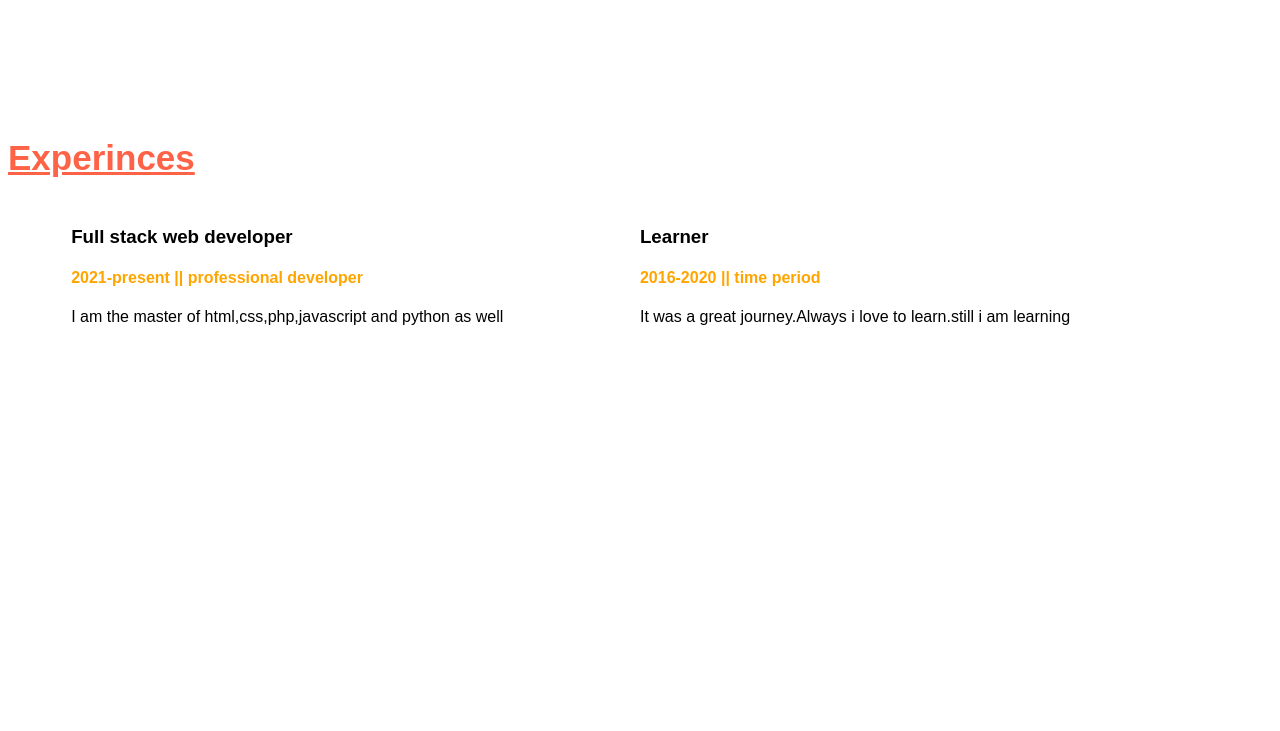
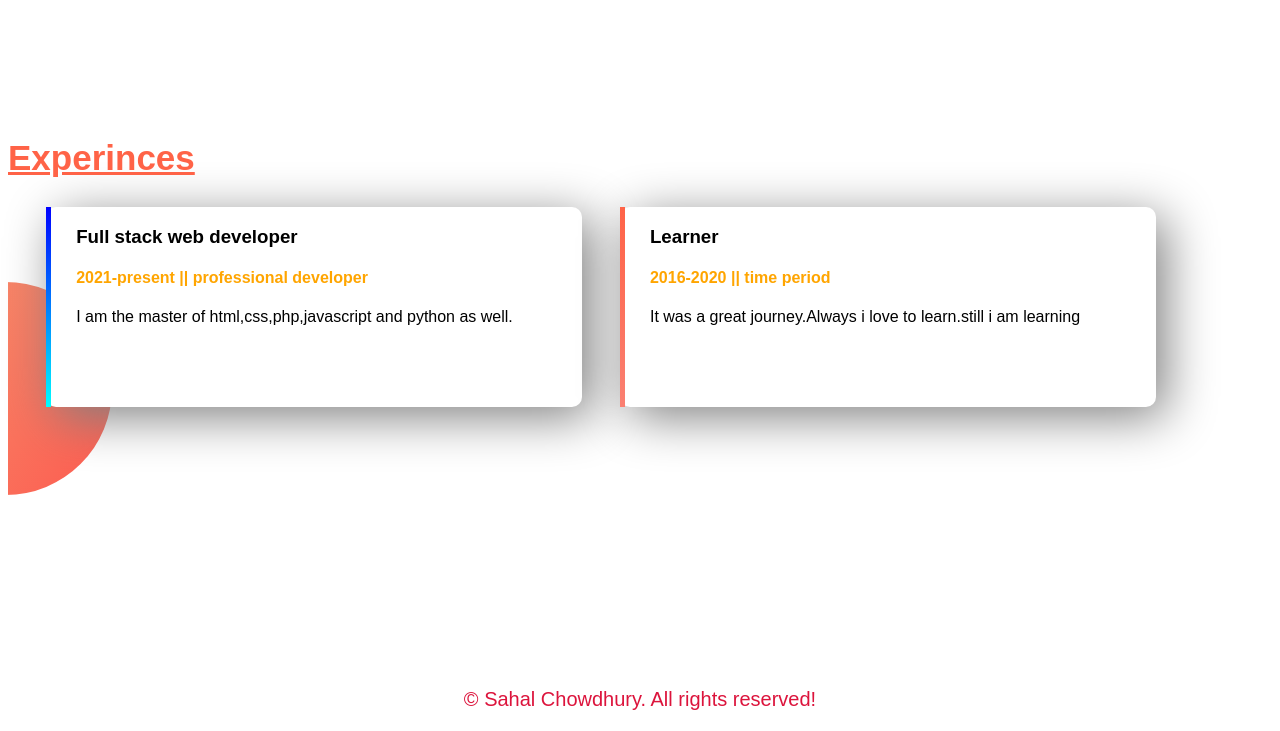
Before and after one commit to SAHAL007/web-portfolio, a plain HTML site: page index.html in a window 1280 px wide. Shown: the part 970-1701 px from the top of the page. Before the commit the page ends 1658 px from the top, so only its background shows below. Drawn offline with Linux system fonts and the light colour scheme; a web font is replaced by a local one.

Commit message:
alhamdulillah done

```diff
--- a/index.html
+++ b/index.html
@@ -34,16 +34,19 @@
         </section>
         <section class="experience">
             <h2><u>Experinces</u></h2>
-        <div class="half-width">
+        <div id="full-stack" class="half-width single_experience">
         <h3 >Full stack web developer</h3>
         <h4 class="orange_highlight">2021-present || professional developer</h4>
-        <p>I am the master of html,css,php,javascript and python as well</p>
+        <p>I am the master of html,css,php,javascript and python as well.</p>
         </div>
-        <div class="half-width">
+        <div id="learn" class="half-width single_experience">
         <h3>Learner</h3>
         <h4 class="orange_highlight">2016-2020 || time period</h4>
         <p>It was a great journey.Always i love to learn.still i am learning</p>
         </div>
         </section>
+    <footer >
+        <p>© Sahal Chowdhury. All rights reserved!</p>
+    </footer>
 </body>
 </html>
--- a/style.css
+++ b/style.css
@@ -48,3 +48,29 @@ section{
        background-repeat: no-repeat;
        background-position: right;
    }
+   .single_experience{
+       box-shadow: 10px 10px 50px gray;
+       border-radius: 10px;
+       height: 40%;
+       background-color: white;
+   }
+   .experience{
+     background-image: url("img/exp-bg.png");
+     background-repeat: no-repeat;
+     background-position: left;
+   }
+   #full-stack{
+       border-left: 5px solid;
+       border-image: linear-gradient(blue, cyan);
+       border-image-slice: 1;
+   }
+   #learn{
+    border-left: 5px solid;
+    border-image: linear-gradient(tomato, salmon);
+    border-image-slice: 1;
+   }
+   footer p{
+       text-align: center;
+       font-size: 20px;
+       color: crimson;
+   }
```
Also changed, not shown: img/exp-bg.png (added).
